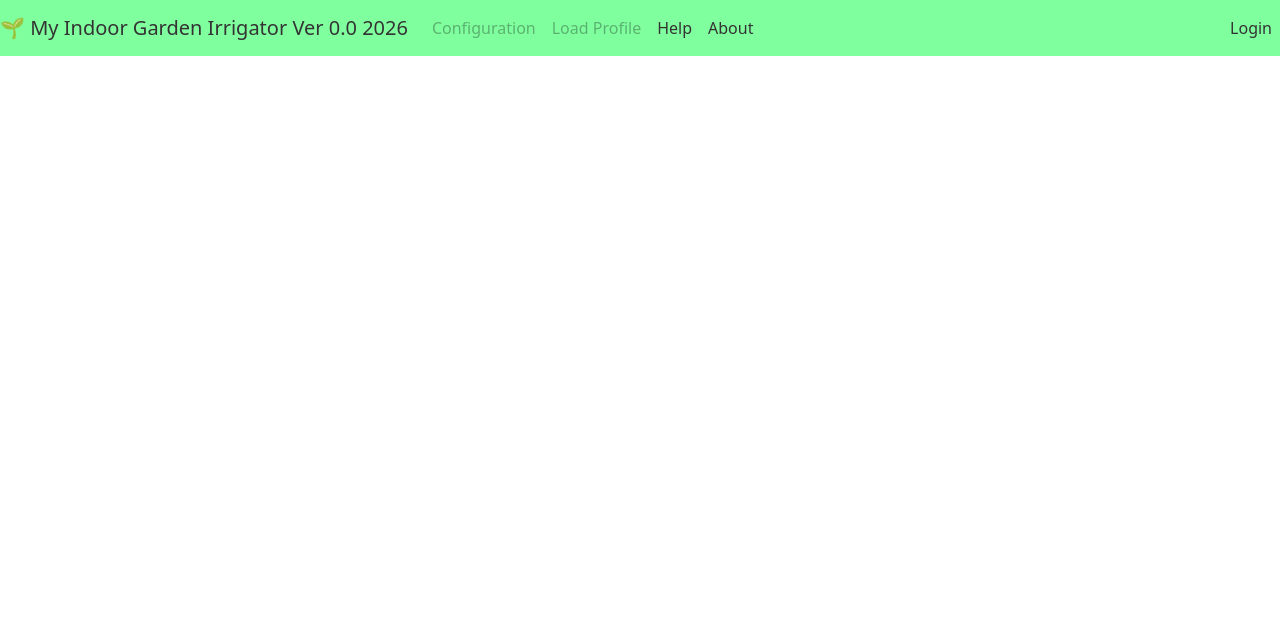
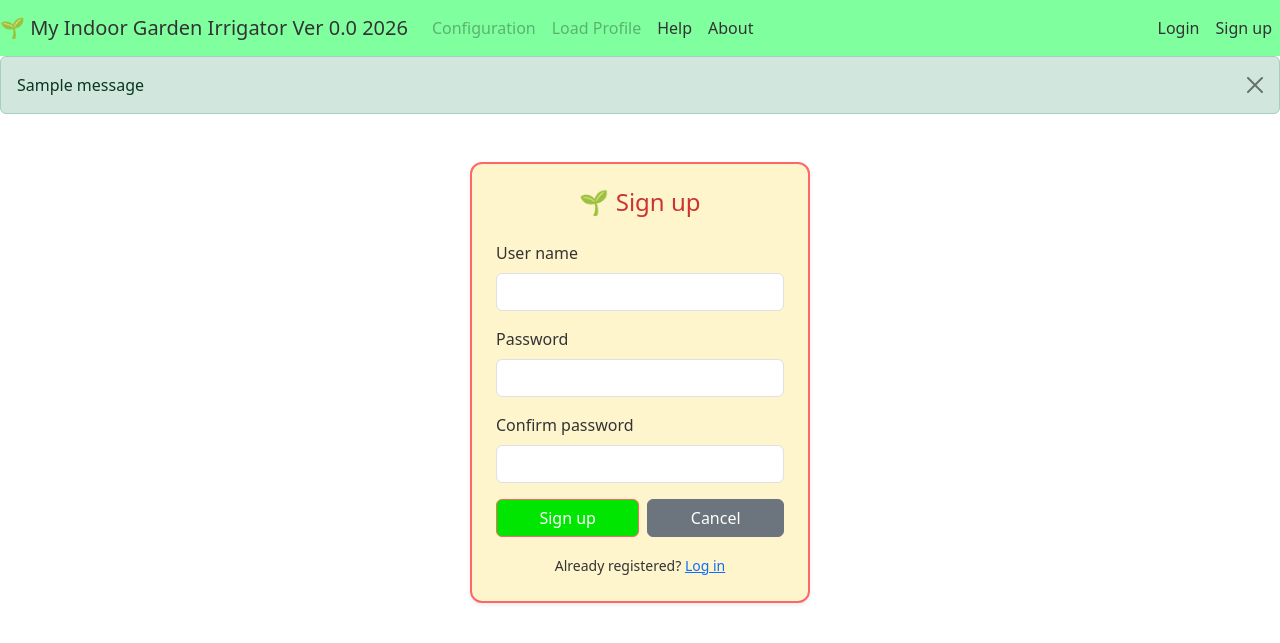
Before and after one commit to SJayarajan/Irrigator, a Flask app: template Irrigator/templates/signup.html in a window 1280 px wide. Shown: the top 643 px of the page. Run offline with Flask 3, Linux system fonts and the light colour scheme; the template is opened without the code that fills it: values that come from a table or form of the project are taken from there, others are empty; one stand-in notice (Sample message) is shown.

Commit message:
Add sign up, login, logout with TinyDB Tested -OK

```diff
--- a/Irrigator/__init__.py
+++ b/Irrigator/__init__.py
@@ -1,3 +1,4 @@
 from flask import Flask
 app = Flask(__name__)
+app.config['SECRET_KEY'] = 'santhosh@45229_loves_python'
 from Irrigator import routes
--- /dev/null
+++ b/Irrigator/forms.py
@@ -0,0 +1,21 @@
+from flask_wtf import FlaskForm
+from wtforms import StringField, PasswordField, SubmitField, ValidationError
+from wtforms.validators import DataRequired, Length, EqualTo
+from Irrigator.db import users, User
+
+
+class SignInForm(FlaskForm):
+    username = StringField('User name', validators=[DataRequired(), Length(min=3, max=30)])
+    password = PasswordField('Password', validators=[DataRequired()])
+    submit = SubmitField('Submit')
+
+
+class SignUpForm(FlaskForm):
+    username = StringField('User name', validators=[DataRequired(), Length(min=3, max=30)])
+    password = PasswordField('Password', validators=[DataRequired(), Length(min=6)])
+    confirm = PasswordField('Confirm password', validators=[DataRequired(), EqualTo('password', message='Passwords must match')])
+    submit = SubmitField('Sign up')
+
+    def validate_username(self, field):
+        if users.search(User.username == field.data):
+            raise ValidationError('That user name is already taken')
--- /dev/null
+++ b/Irrigator/irrigator_db.json
@@ -0,0 +1 @@
+{"users": {"1": {"username": "test"}, "2": {"username": "sant", "password_hash": "scrypt:32768:8:1$ivtqAoXifZAcrBZT$2a4bf7b077cb31a643abb4d00d92898b41107598b49d15f42b39b1fee3d202ea564c9deff54223d3b20a8fd90ae5a7ea8a10bc79c01ac108da4201e626a868ed"}, "3": {"username": "anu", "password_hash": "scrypt:32768:8:1$aqx3lH65Fu59f5qh$c0e8e4d985a3d08dec7ea61d9da86436c2b63e4cfa9f2e135e93a511ca7640eef249856c932723a1b0598ace013e20e753c985e2ace43a6398fbdeacbba86bf4"}, "4": {"username": "santh", "password_hash": "scrypt:32768:8:1$zbSjNYKXqesL4Wkc$ecd2ad8ddb8e9c9d79fd93fa1aa239d8cd65dd97b98088b79ad70f0ff37b59548498d7264d0871b0f992c2b16978c890d7a3be41a8b65bf589d7d68c5308f6c6"}, "5": {"username": "martha", "password_hash": "scrypt:32768:8:1$aHOZzsAxkWNGdGgQ$a96518d168485f8b79e3d8e2bd28942f3ded9a232dc114584bc66fe4040c2d13cf8b8703505b44d41b1cdd237330af10ef03d662528a99b8180dcc3215e47974"}}}
--- a/Irrigator/templates/layout.html
+++ b/Irrigator/templates/layout.html
@@ -33,7 +33,7 @@
              href="{{ url_for('about') }}">Load Profile</a>
           {% else %}
           <a class="nav-link disabled" aria-disabled="true" tabindex="-1">Load Profile</a>
-          {% endif %}
+            {% endif %}</li>
 
 
         <li class="nav-item">
@@ -52,10 +52,10 @@
         <li class="nav-item"><a class="nav-link" href="{{ url_for('about') }}">Logout</a></li>
         {% else %}
         <li class="nav-item"><a class="nav-link" href="{{ url_for('login') }}">Login</a></li>
+        <li class="nav-item"><a class="nav-link" href="{{ url_for('signup') }}">Sign up</a></li>
         {% endif %}
       </ul>
     </div>
-  </div>
 </nav>
 
  {%  block content %}
--- a/Irrigator/templates/signup.html
+++ b/Irrigator/templates/signup.html
@@ -5,5 +5,39 @@
 {% endblock title %}
 
 {% block content %}
+{% with msgs = get_flashed_messages(with_categories=true) %}
+  {% for cat, msg in msgs %}
+    <div class="alert alert-{{ cat }} alert-dismissible fade show">{{ msg }}
+      <button type="button" class="btn-close" data-bs-dismiss="alert"></button></div>
+  {% endfor %}
+{% endwith %}
 
+<div class="d-flex justify-content-center mt-5">
+  <div class="login-box w-100">
+    <div class="card shadow-sm">
+      <div class="card-body p-4">
+        <h4 class="card-title text-center mb-4">🌱 Sign up</h4>
+
+        <form method="post" novalidate>
+          {{ form.hidden_tag() }}
+          {% for f in [form.username, form.password, form.confirm] %}
+          <div class="mb-3">
+            {{ f.label(class_="form-label") }}
+            {{ f(class_="form-control" + (" is-invalid" if f.errors else "")) }}
+            {% for e in f.errors %}<div class="invalid-feedback">{{ e }}</div>{% endfor %}
+          </div>
+          {% endfor %}
+          <div class="d-flex gap-2">
+            <button type="submit" class="btn btn-success flex-fill">Sign up</button>
+            <a href="{{ url_for('home') }}" class="btn btn-secondary flex-fill">Cancel</a>
+          </div>
+          <div class="text-center mt-3">
+            <small>Already registered? <a href="{{ url_for('login') }}">Log in</a></small>
+          </div>
+        </form>
+
+      </div>
+    </div>
+  </div>
+</div>
 {% endblock content %}
```
Also changed, not shown: Irrigator/db.py (added, +7 -0 lines), Irrigator/routes.py (+19 -5 lines), Irrigator/templates/login.html (+8 -4 lines).
